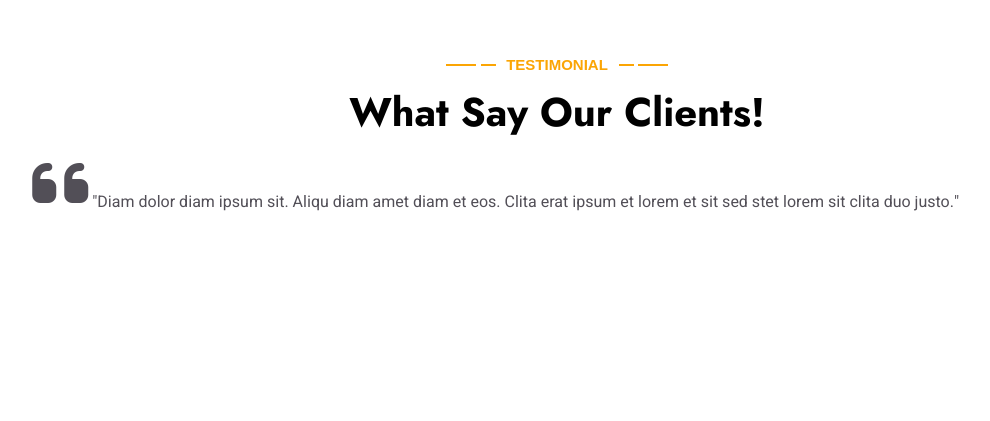
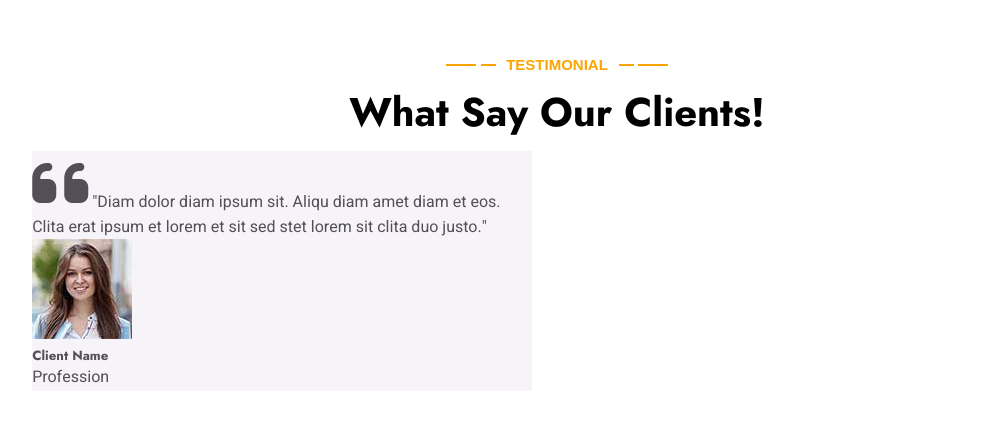
Before and after one commit to rakib00-dev/digital-agency-web, a plain HTML site: page index.html in a window 1280 px wide. Shown: the part 5467-5888 px from the top of the page, without its empty margins (83-1073 px from the left). Drawn offline with Linux system fonts and the light colour scheme.

Commit message:
updated the testimonial section

```diff
--- a/css/style.css
+++ b/css/style.css
@@ -976,6 +976,24 @@ div#newsletter-content p {
 }
 /* project section < */
 
+/* testimonial section > */
+section#testimonial {
+  display: flex;
+  width: 100%;
+}
+
+#testimonial-boxes {
+  display: flex;
+  width: 100%;
+}
+.testimonial-box {
+  width: 500px;
+  height: 240px;
+  background: #f6f4f9;
+}
+
+/* testimonial section < */
+
 /* scrolling efect > */
 
 .navBarScrolling {
--- a/index.html
+++ b/index.html
@@ -482,13 +482,20 @@
       <div id="wrapper">
         <p class="section-title"><span></span> Testimonial <span></span></p>
         <h1 id="project-header">What Say Our Clients!</h1>
-        <div id="testimonial-boxs">
+        <div id="testimonial-boxes">
           <div class="testimonial-box">
             <p>
               <i class="fa fa-quote-left fa-4x text-primary mt-n4 me-3"></i>
               "Diam dolor diam ipsum sit. Aliqu diam amet diam et eos. Clita
               erat ipsum et lorem et sit sed stet lorem sit clita duo justo."
             </p>
+            <div class="profile">
+              <div class="profile-img">
+                <img src="/img/testimonial-1.jpg" alt="testimonial-img-1" />
+              </div>
+              <h5>Client Name</h5>
+              <span>Profession</span>
+            </div>
           </div>
         </div>
       </div>
```
